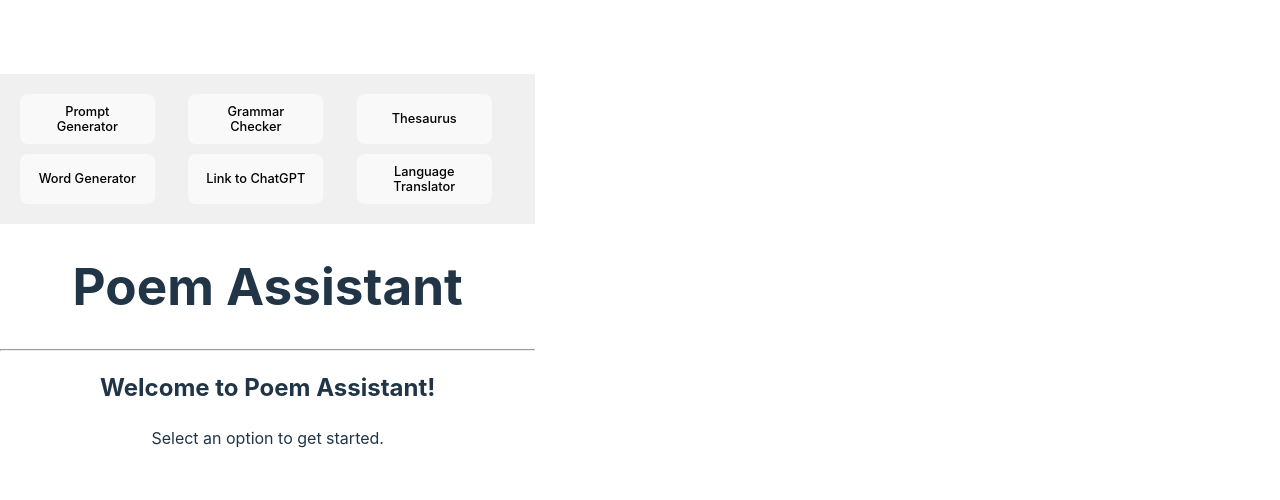
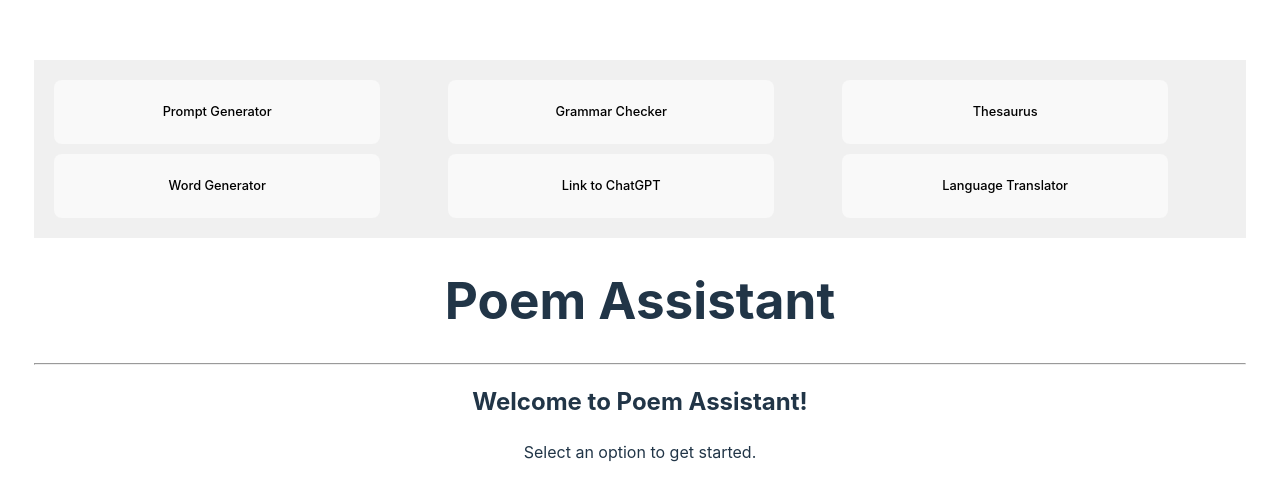
Before and after one commit to ross-ian28/poem-assistant-ui, a React (Create React App) app: page / in a window 1280 px wide. Shown: the part 130-630 px from the top of the page. Built offline with nearby package versions, Linux system fonts and the light colour scheme.

Commit message:
Fit buttons to computer screens

```diff
--- a/src/components/App/App.css
+++ b/src/components/App/App.css
@@ -4,12 +4,13 @@
   box-sizing: border-box;
   font-family: Arial, sans-serif;
   text-align: center;
+  justify-content: center;
 }
 
 .button-container {
   display: grid;
-  grid-template-columns: repeat(3, 1fr);
-  grid-template-rows: repeat(2, 50px);
+  grid-template-columns: repeat(3, 30vw);
+  grid-template-rows: repeat(2, 8vh);
   gap: 10px;
   padding: 20px;
   background-color: #f0f0f0;
```
